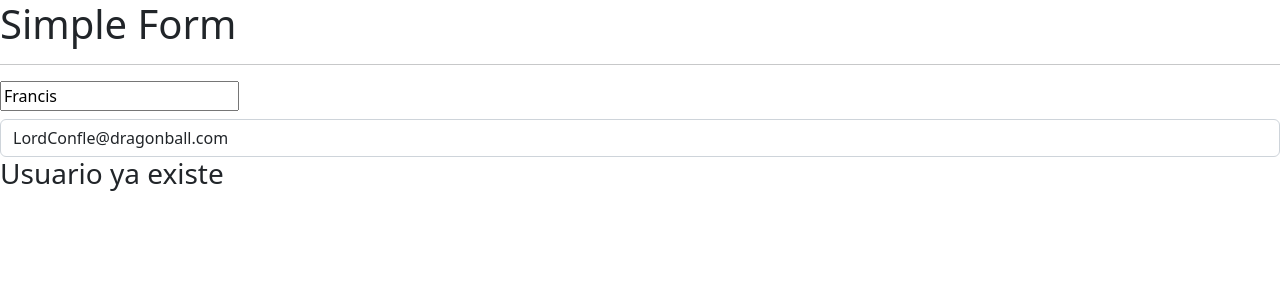
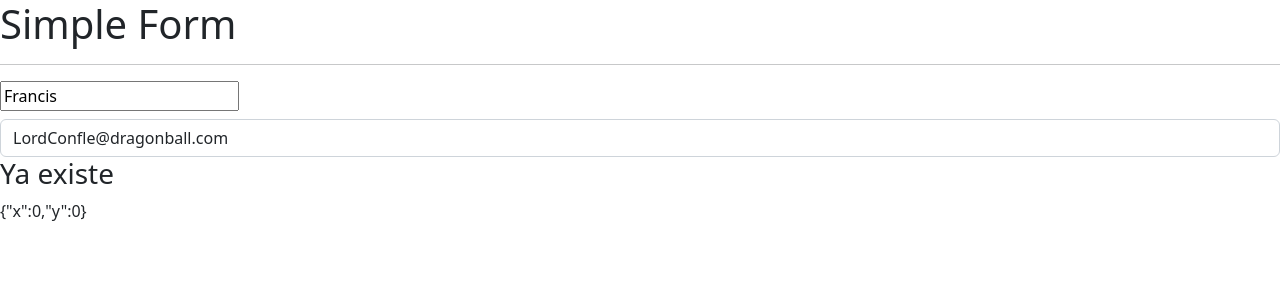
Before and after one commit to FrancisHenriquez/Hook-App-React, a React (Vite) app: page / in a window 1280 px wide. Shown: the top 300 px of the page. Built offline with nearby package versions, Linux system fonts and the light colour scheme.

Commit message:
precauciones useEffect

```diff
--- a/src/02-UseEffect/Message.jsx
+++ b/src/02-UseEffect/Message.jsx
@@ -1,17 +1,24 @@
-import { useEffect } from "react"
+import { useEffect, useState } from "react"
+
 export const Message = () => {
-useEffect(() => {
-  console.log('Message Mounted')
+    const [coords, setCoords] = useState({ x: 0, y: 0})
 
-  return () => {
-    console.log('Message unMounted')
-  }
-}, [])
-
-
-  return (
+   useEffect(() => {
+     const OnMouseMove = ({ x, y }) => {
+        // const coords = { x, y }
+        setCoords({ x, y })
+     }
+     window.addEventListener( 'mousemove', OnMouseMove)
+     return () => {
+      window.addEventListener( 'mousemove', OnMouseMove)
+     }
+   }, [])
+   return(
     <>
-    <h3>Usuario ya existe</h3>
+    <h3>Ya existe</h3>
+    {
+        JSON.stringify(coords)
+    }
     </>
-  )
+   )
 }
```
